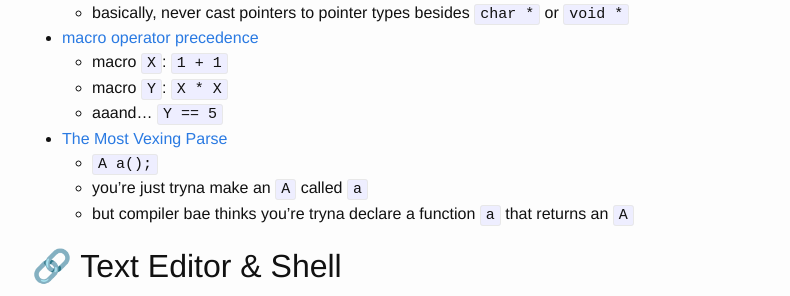
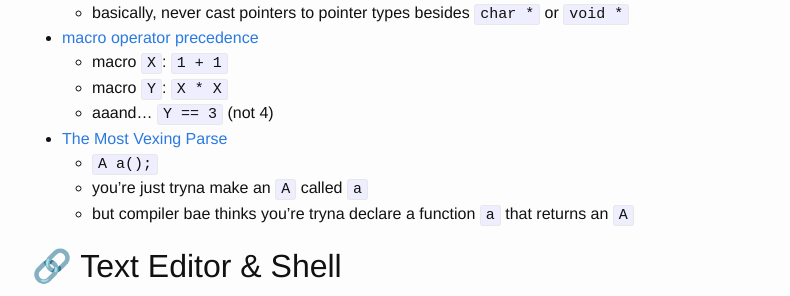
Before and after one commit to mmore500/mmore500.github.io, a Jekyll site: the page built from blog_professional/_posts/2020-06-04-soap-box.md, in a window 1280 px wide and 900 px high, scrolled down 1773 px. Shown: the part 156-452 px from the top of the window, without its empty margins (238-1028 px from the left). Built offline with Jekyll 4.4.1, drawn with Linux system fonts in a browser that asks for light colours; emoji names are drawn with the system emoji font; comment, search, counter and statistics services are not loaded.

Commit message:
Fix math in macro example

```diff
--- a/blog_professional/_posts/2020-06-04-soap-box.md
+++ b/blog_professional/_posts/2020-06-04-soap-box.md
@@ -70,7 +70,7 @@ I found that I was repeatedly re-googling links to share with new mentees, so I
 * [macro operator precedence](https://gcc.gnu.org/onlinedocs/cpp/Operator-Precedence-Problems.html)
   * macro `X`: `1 + 1`
   * macro `Y`: `X * X`
-  * aaand... `Y == 5`
+  * aaand... `Y == 3` (not 4)
 * [The Most Vexing Parse](https://www.fluentcpp.com/2018/01/30/most-vexing-parse/)
   * `A a();`
   * you're just tryna make an `A` called `a`
```
